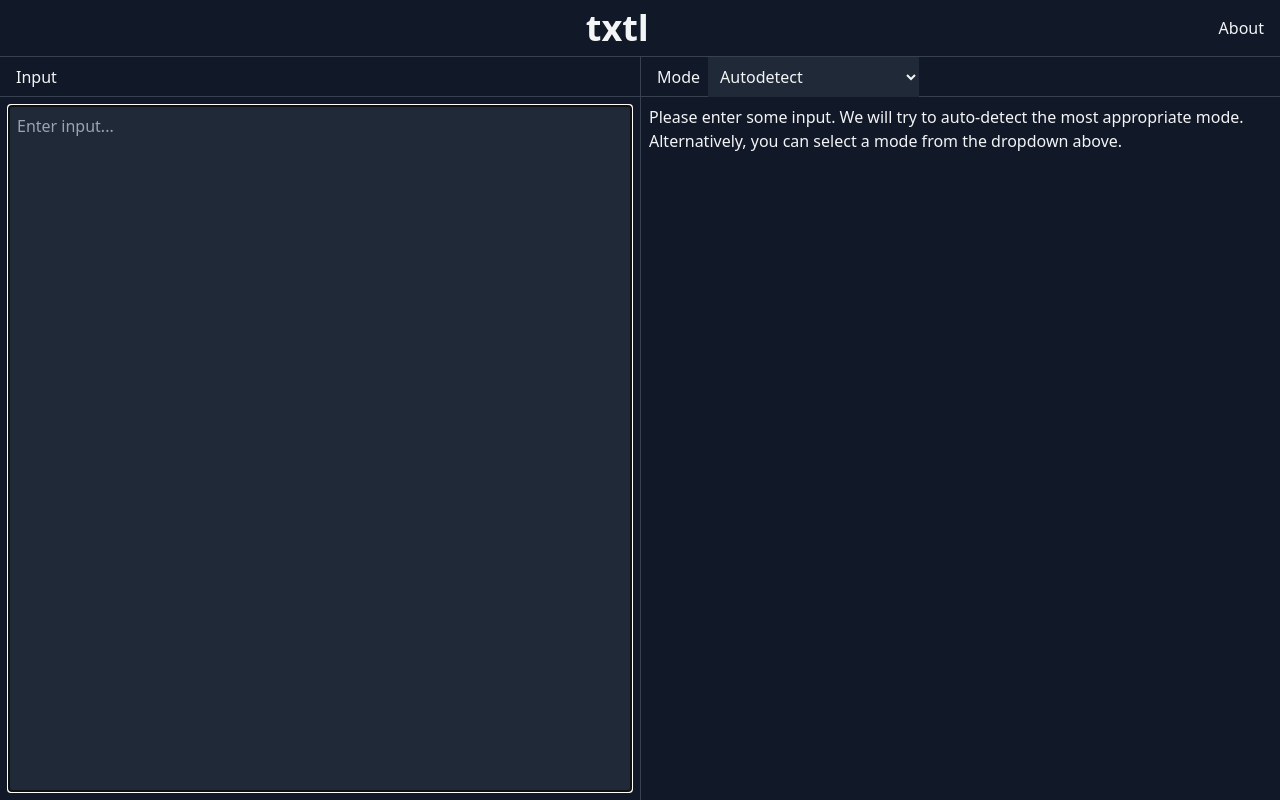
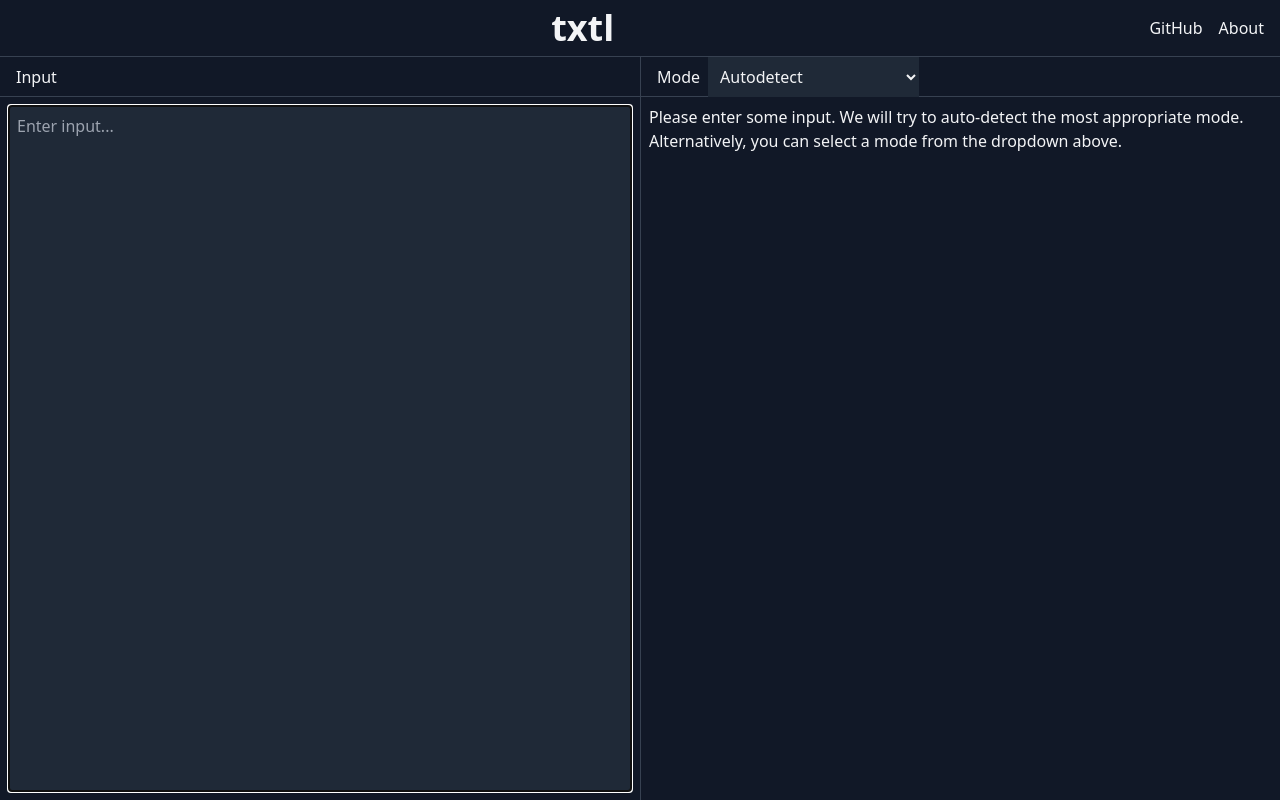
Before and after one commit to viveksjain/txtl, a React (Vite) app: page / in a window 1280 px wide. Built offline with nearby package versions, Linux system fonts and the light colour scheme.

Commit message:
Add Github link on main page

```diff
--- a/src/App.tsx
+++ b/src/App.tsx
@@ -372,7 +372,17 @@ export default function App() {
                 <div className="flex-1 flex justify-center items-center">
                     <h1 className="text-4xl font-bold">txtl</h1>
                 </div>
-                <button onClick={() => setAboutOpen(true)}>About</button>
+                <div className="flex space-x-4">
+                    <a
+                        href="https://github.com/viveksjain/txtl"
+                        target="_blank"
+                        rel="noopener noreferrer"
+                        className="hover:underline"
+                    >
+                        GitHub
+                    </a>
+                    <button className="hover:underline" onClick={() => setAboutOpen(true)}>About</button>
+                </div>
             </div>
             <div className="flex flex-1">
                 <div className="w-1/2 h-full flex flex-col">
```
